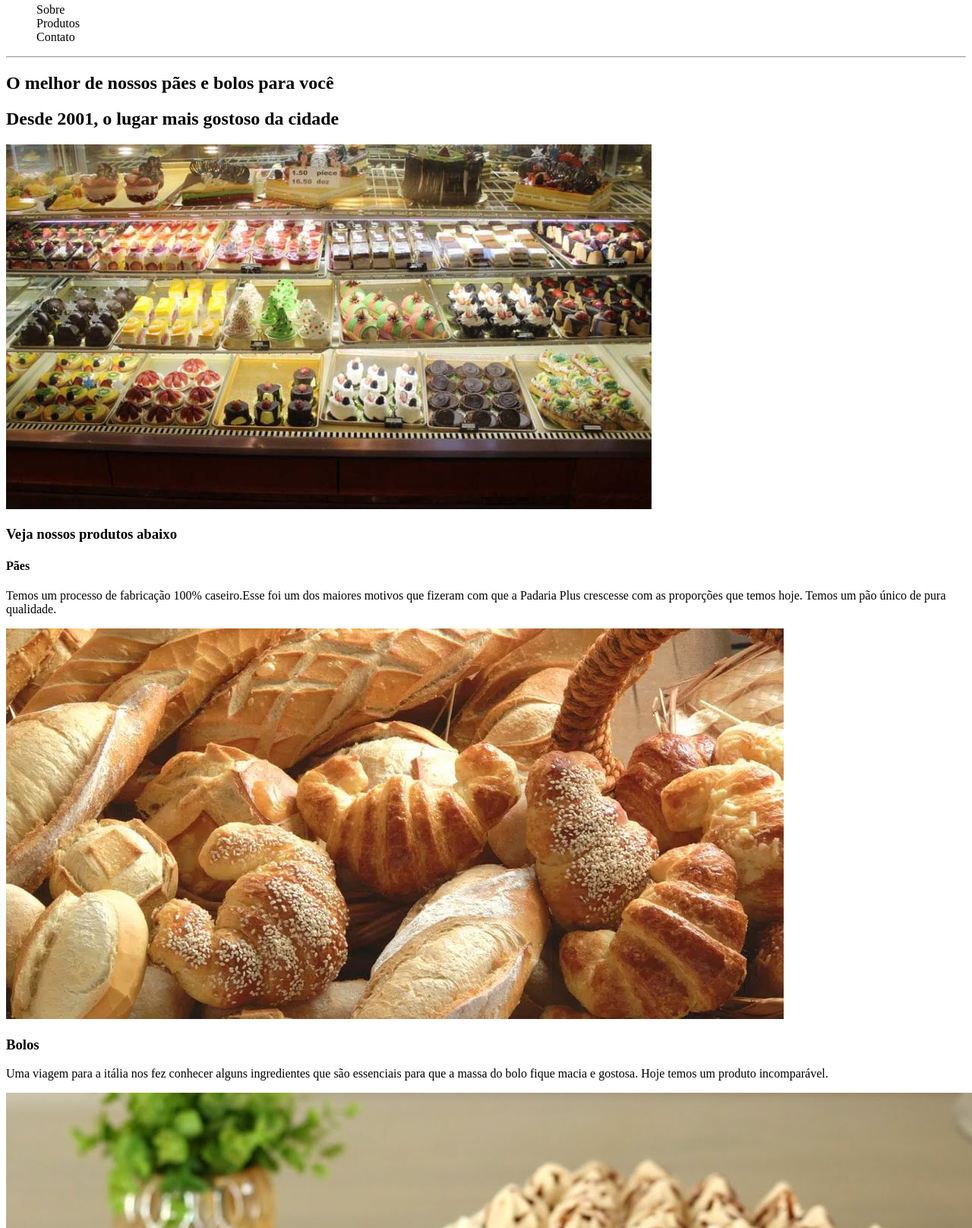
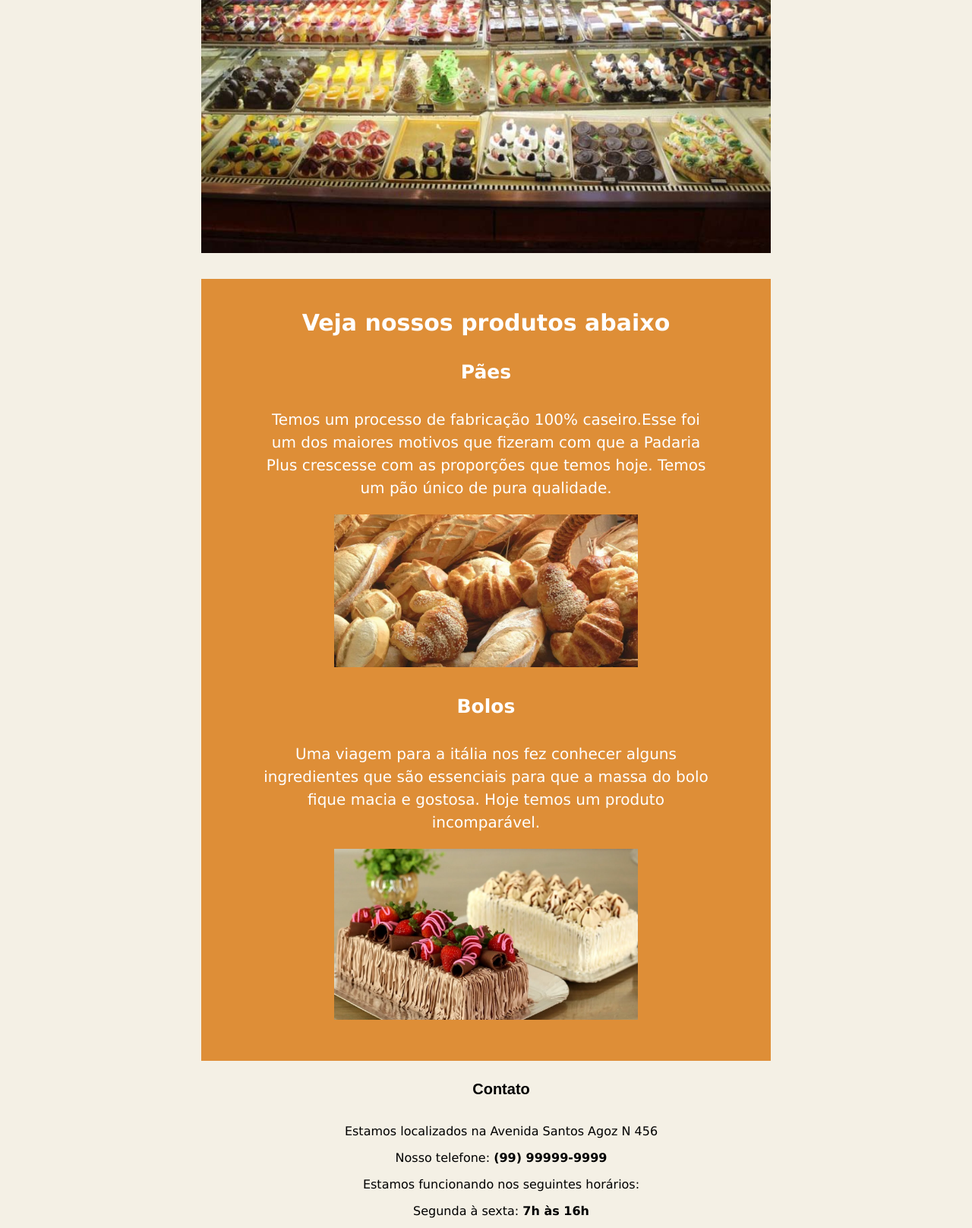
Before and after one commit to leticiasouza-dev/PadariaPlus, a plain HTML site: page view/index.html in a window 1280 px wide. Shown: the part 492-2108 px from the top of the page at 76% size. Drawn offline with Linux system fonts and the light colour scheme.

Commit message:
Projeto finalizado de acordo com o prototipo proposto pelo curso

```diff
--- a/styles/style.css
+++ b/styles/style.css
@@ -0,0 +1,81 @@
+body{
+    background-color: #f4f0e5;
+}
+
+main{
+    width: 750px;
+    text-align: center;
+    margin: 0 auto;
+}
+
+.Logo{
+    width: 180px;
+    text-align: center;
+}
+
+.barra-navegacao > ul{
+    color: #83796a;
+
+    display: flex;
+    justify-content: space-evenly;
+    text-decoration: underline;
+}
+
+h1{
+    font-family:Helvetica, sans-serif;
+    font-size: 30px;
+    font-weight: 790;
+}
+
+h2{
+    font-family: Arial, Helvetica, sans-serif;
+    color: #e0a879;
+    font-weight: 400;
+}
+
+.imagem-produtos{
+    width: 750px;
+}
+
+.sessao-produtos{
+    padding: 0 80px 50px 80px;
+    background-color: #de8e37;
+    color: white;
+}
+
+.sessao-produtos > img{
+    width: 400px;
+}
+
+.sessao-produtos h3{
+    font-size: 30px;
+    font-family: Verdana, Geneva, Tahoma, sans-serif;
+    padding-top: 40px;
+}
+
+h4{
+    font-size: 25px;
+    font-family: Verdana, Geneva, Tahoma, sans-serif;
+    font-weight: 600;
+}
+
+p{
+    font-family:'Lucida Sans', 'Lucida Sans Regular', 'Lucida Grande', 'Lucida Sans Unicode', Geneva, Verdana, sans-serif;
+    font-size: 20px;
+    line-height: 30px;
+}
+
+footer h3{
+    font-family: Arial, Helvetica, sans-serif;
+    font-weight: 800;
+    font-size: 20px;
+}
+
+footer li{
+    font-family: Verdana, Geneva, Tahoma, sans-serif;
+    line-height: 35px;
+}
+span{
+    font-weight: bold;
+
+}
--- a/view/index.html
+++ b/view/index.html
@@ -8,8 +8,9 @@
 </head>
 <body>
     <main>
-        <img src="./img/logo.png" alt="Imagem da loga da Padaria Plus" title="Logo da Padaria Plus">
-        <nav>
+        <section>
+            <img src="./img/logo.png" alt="Imagem da loga da Padaria Plus" title="Logo da Padaria Plus" class="Logo">
+            <nav class="barra-navegacao">
                 <ul type="none">
                     <li>Sobre</li>
                     <li>Produtos</li>
@@ -17,19 +18,21 @@
                 </ul>
             </nav>
             <hr>
-        <section>
+
             <h1>O melhor de nossos pães e bolos para você</h1>
             <h2>Desde 2001, o lugar mais gostoso da cidade</h2>
-            <img src="./img/produtos-padaria.jpg" alt="Imagem com os produtos da padaria" title="Produtos da padaria">
+            <img src="./img/produtos-padaria.jpg" alt="Imagem com os produtos da padaria" title="Produtos da padaria" class="imagem-produtos">
         </section>
 
-        <section>
+
+
+        <section class="sessao-produtos">
             <h3>Veja nossos produtos abaixo</h3>
             <h4>Pães</h4>
             <p>Temos um processo de fabricação 100% caseiro.Esse foi um dos maiores motivos que fizeram com que a Padaria Plus crescesse com as proporções que temos hoje. Temos um pão único de pura qualidade.</p>
             <img src="./img/paes.jpg" alt="imagem dos pães" title="imagem dos pães ">
 
-            <h3>Bolos</h3>
+            <h4>Bolos</h4>
             <p>Uma viagem para a itália nos fez conhecer alguns ingredientes que são essenciais para que a massa do bolo fique macia e gostosa. Hoje temos um produto incomparável.</p>
             <img src="./img/bolos.jpg" alt="imagem de bolos" title="Imagens de bolos">
         </section>
```
Lines whose indentation alone changed are shown as unchanged.
